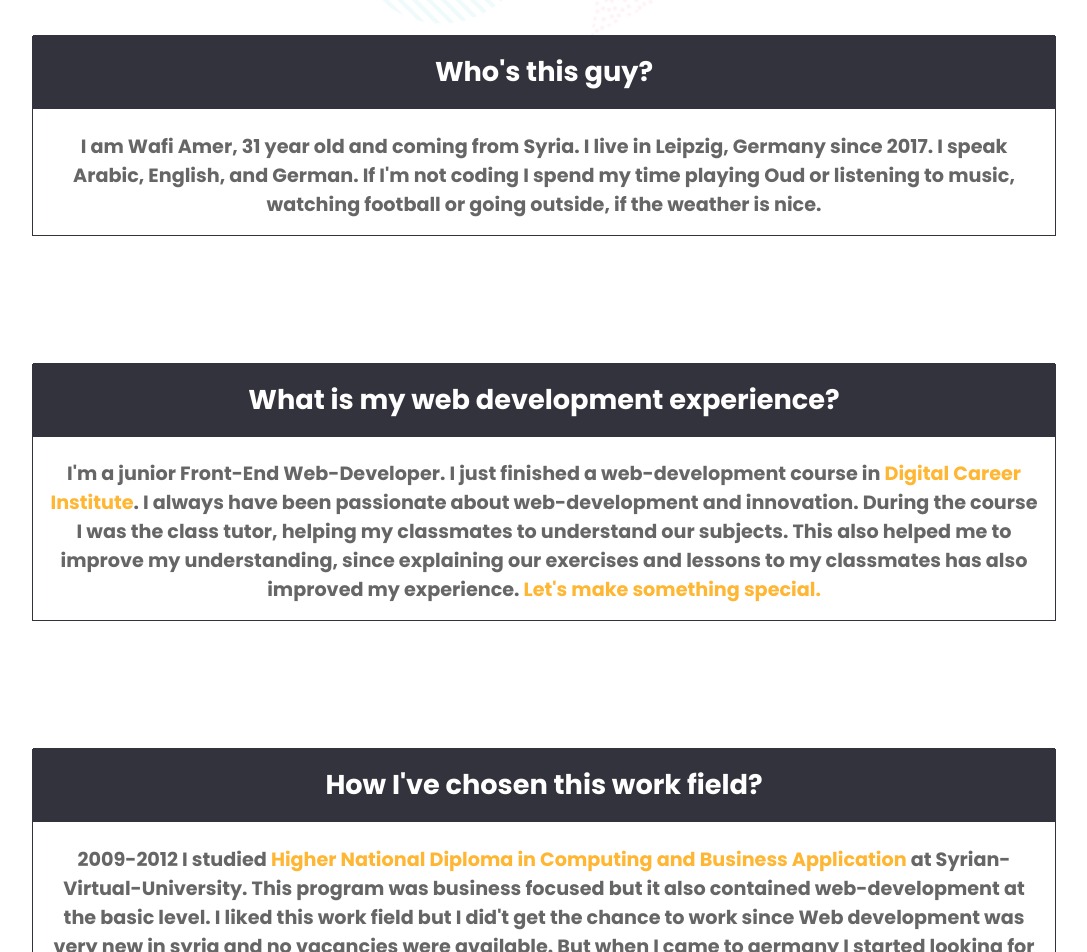
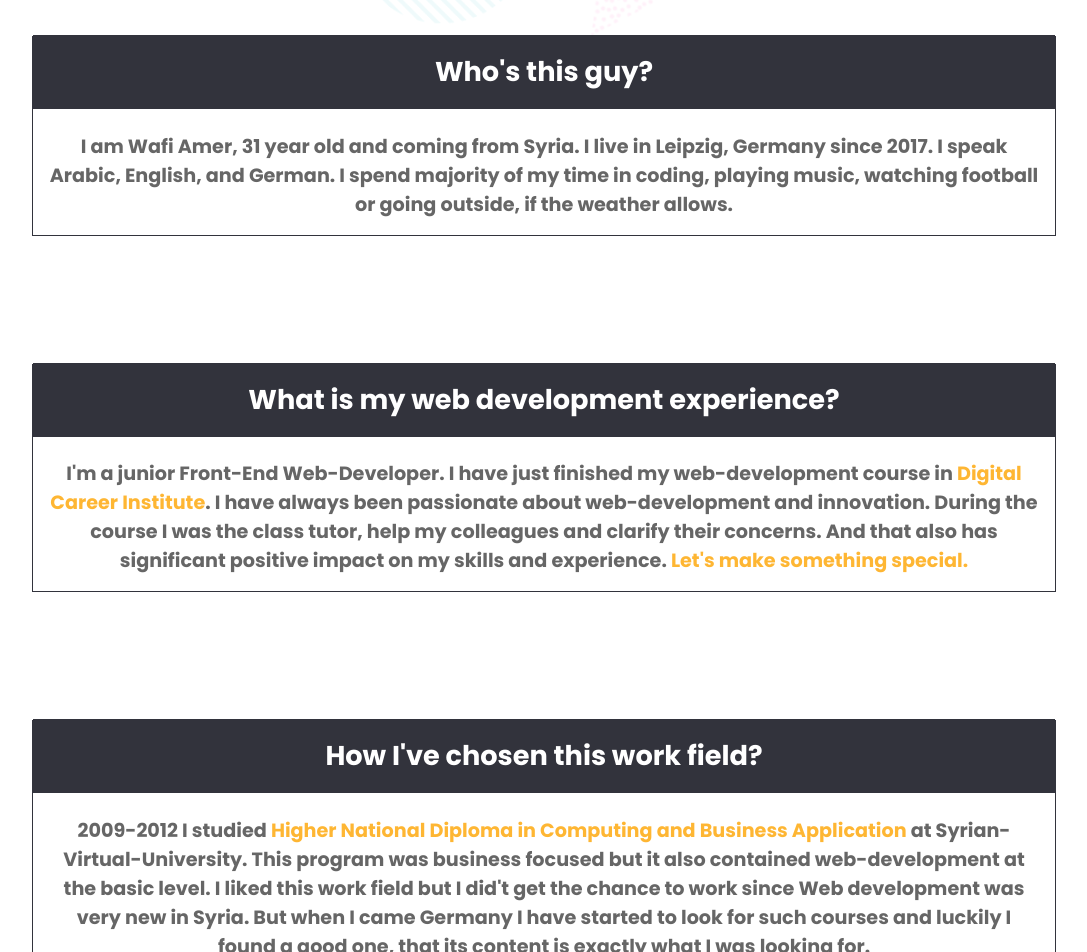
Before and after one commit to wafy89/wafy89.github.io, a React (Create React App) app: page / in a window 1280 px wide. Shown: the part 1100-2052 px from the top of the page, without its empty margins (96-1183 px from the left). Built offline with nearby package versions, Linux system fonts and the light colour scheme.

Commit message:
updated about me

```diff
--- a/src/components/About.js
+++ b/src/components/About.js
@@ -17,9 +17,8 @@ class About extends Component {
               <h2>Who's this guy?</h2>
               <h4>
                 I am Wafi Amer, 31 year old and coming from Syria. I live in
-                Leipzig, Germany since 2017. I speak Arabic, English, and German. If I'm not coding I spend my
-                time playing Oud or listening to music, watching football or
-                going outside, if the weather is nice.
+                Leipzig, Germany since 2017. I speak Arabic, English, and German. I spend majority of my time in coding, playing music, watching football or
+                going outside, if the weather allows.
               </h4>
             </div>
           </Fade>
@@ -28,7 +27,7 @@ class About extends Component {
             <div className="aboutTextSection">
               <h2>What is my web development experience?</h2>
               <h4>
-                I'm a junior Front-End Web-Developer. I just finished a
+                I'm a junior Front-End Web-Developer. I have just finished my
                 web-development course in{" "}
                 <a
                   className="aboutLinks"
@@ -37,11 +36,9 @@ class About extends Component {
                 >
                   Digital Career Institute
                 </a>
-                . I always have been passionate about web-development and
-                innovation. During the course I was the class tutor, helping my
-                classmates to understand our subjects. This also helped me to
-                improve my understanding, since explaining our exercises and
-                lessons to my classmates has also improved my experience.
+                . I have always been passionate about web-development and
+                innovation. During the course I was the class tutor, help my
+                colleagues and clarify their concerns. And that also has significant positive impact on my skills and experience.
                 <a className="aboutLinks" href="#contact">
                   {" "}
                   Let's make something special.
@@ -63,8 +60,8 @@ class About extends Component {
                   {" "} </a>
                 at Syrian-Virtual-University. This program was business focused
                 but it also contained web-development at the basic level. I
-                liked this work field but I did't get the chance to work since Web development was very new in syria and no vacancies were available. But
-                when I came to germany I started looking for such courses and luckily I
+                liked this work field but I did't get the chance to work since Web development was very new in Syria. But
+                when I came Germany I have started to look for such courses and luckily I
                 found a good one, that its content is exactly what I was looking for.
               </h4>
             </div>
```
